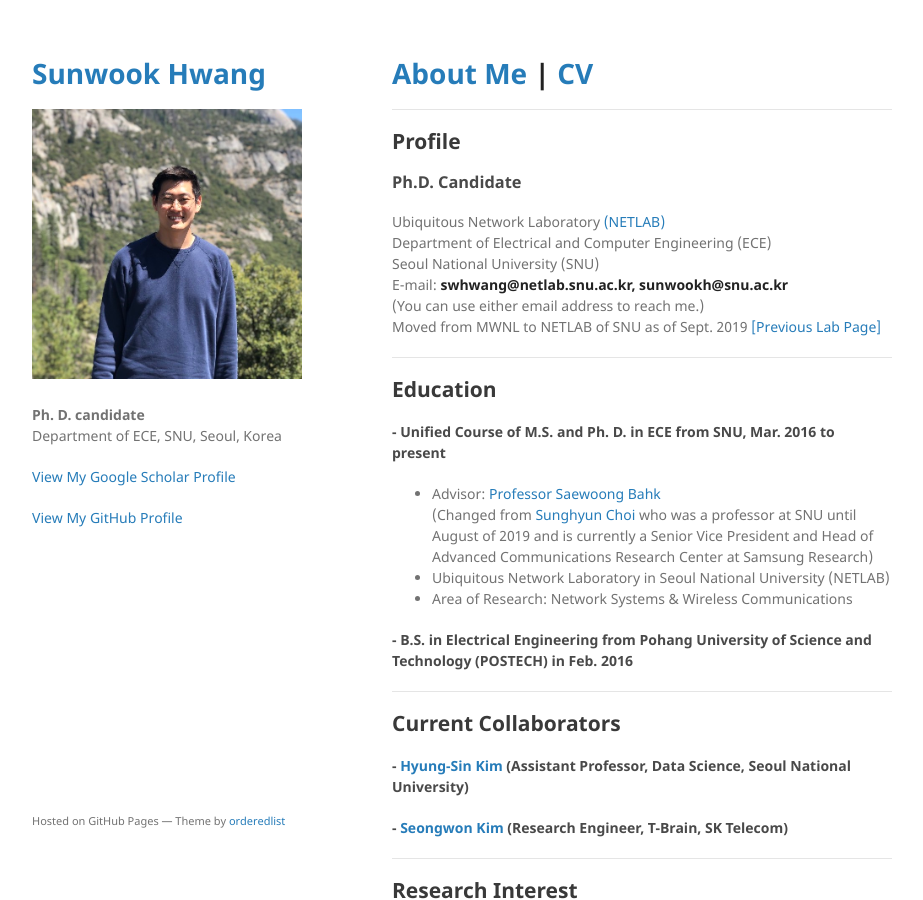
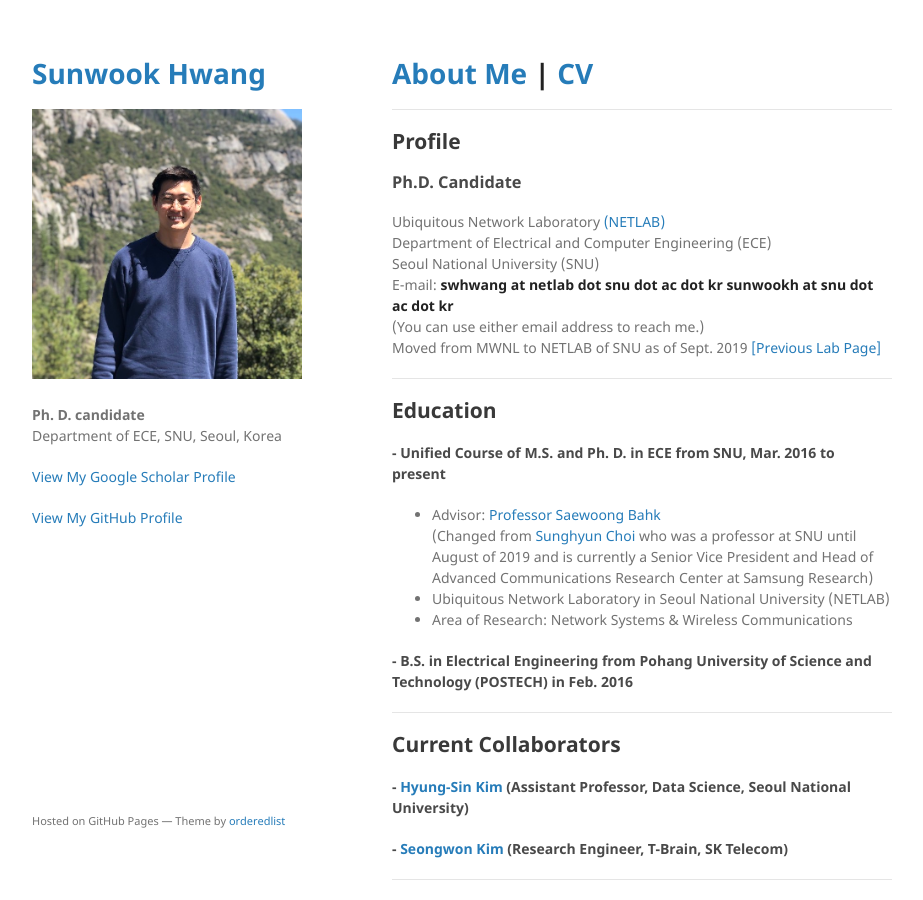
Before and after one commit to jeongjun-park/jeongjun-park.github.io, a Jekyll site: the page built from index.md, in a window 1280 px wide and 900 px high. Shown: the whole window, without its empty margins (178-1101 px from the left). Built offline with Jekyll 4.4.1, drawn with Linux system fonts in a browser that asks for light colours; our own code applies the rules of GitHub Pages for plain Markdown files.

Commit message:
update for not collecting email addresses

```diff
--- a/index.md
+++ b/index.md
@@ -8,7 +8,9 @@
 Ubiquitous Network Laboratory [(NETLAB)](http://netlab.snu.ac.kr)
 Department of Electrical and Computer Engineering (ECE)
 Seoul National University (SNU)
-E-mail: **swhwang@netlab.snu.ac.kr, sunwookh@snu.ac.kr**
+E-mail:
+**swhwang at netlab dot snu dot ac dot kr**
+**sunwookh at snu dot ac dot kr**
 (You can use either email address to reach me.)
 Moved from MWNL to NETLAB of SNU as of Sept. 2019 [[Previous Lab Page]](https://sites.google.com/a/mwnl.snu.ac.kr/www/)
 
```
